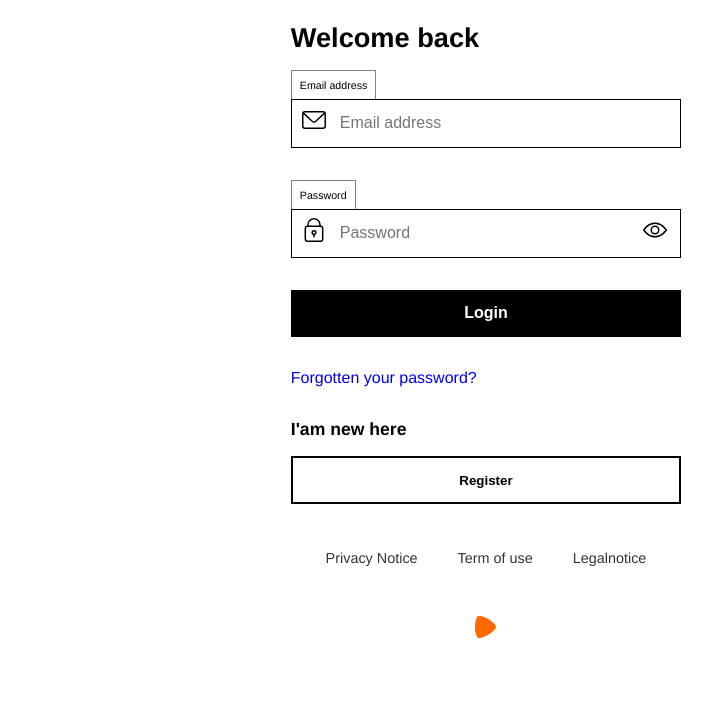
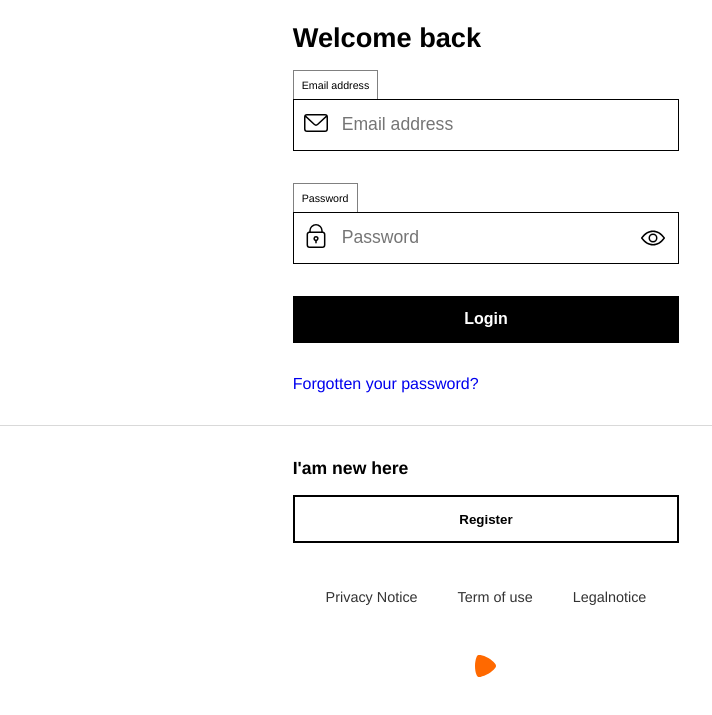
Before and after one commit to elenaRotari/zalandoProject-, a website: page index.html in a window 1280 px wide. Shown: the part 53-768 px from the top of the page, without its empty margins (154-866 px from the left). Drawn offline with Linux system fonts and the light colour scheme.

Commit message:
working on

```diff
--- a/sass/_main.scss
+++ b/sass/_main.scss
@@ -56,20 +56,20 @@ main {
 
     .emailIcon {
       position: absolute;
-      top: 2.4rem;
+      top: 2.6rem;
       left: 0.7rem;
       font-size: 1.5rem;
     }
     .augeIcon {
       position: absolute;
-      top: 2.4rem;
+      top: 2.7rem;
       right: 0.9rem;
       font-size: 1.5rem;
     }
     input {
       padding: var.$spacer / 1.1;
       padding-inline-start: 3rem;
-      font-size: 1rem;
+      font-size: var.$font-size * 1.1;
       border: var.$border-size solid var.$color-secondary;
 
       &:hover,
@@ -99,9 +99,9 @@ main {
       }
     }
   }
-  .separateSection {
-    margin-bottom: 2rem;
-    border-bottom: var.$border-size solid
-      rgba($color: var.$border-color, $alpha: 0.3);
-  }
 }
+.separateSection {
+  margin-bottom: 2rem;
+  border-bottom: var.$border-size solid
+    rgba($color: var.$border-color, $alpha: 0.3);
+}
--- a/sass/_var.scss
+++ b/sass/_var.scss
@@ -5,7 +5,7 @@ $image_width: 130px;
 $width-main-xs: 80%;
 $width-main-small: 65%;
 $width-main-medium: 50%;
-$width-main-large: 30.5%;
+$width-main-large: 30.2%;
 $border-color: gray;
 $hover-color: #66676e;
 $footer-color: #333;
```
Also changed, not shown: css/style.css, 1 other file.
